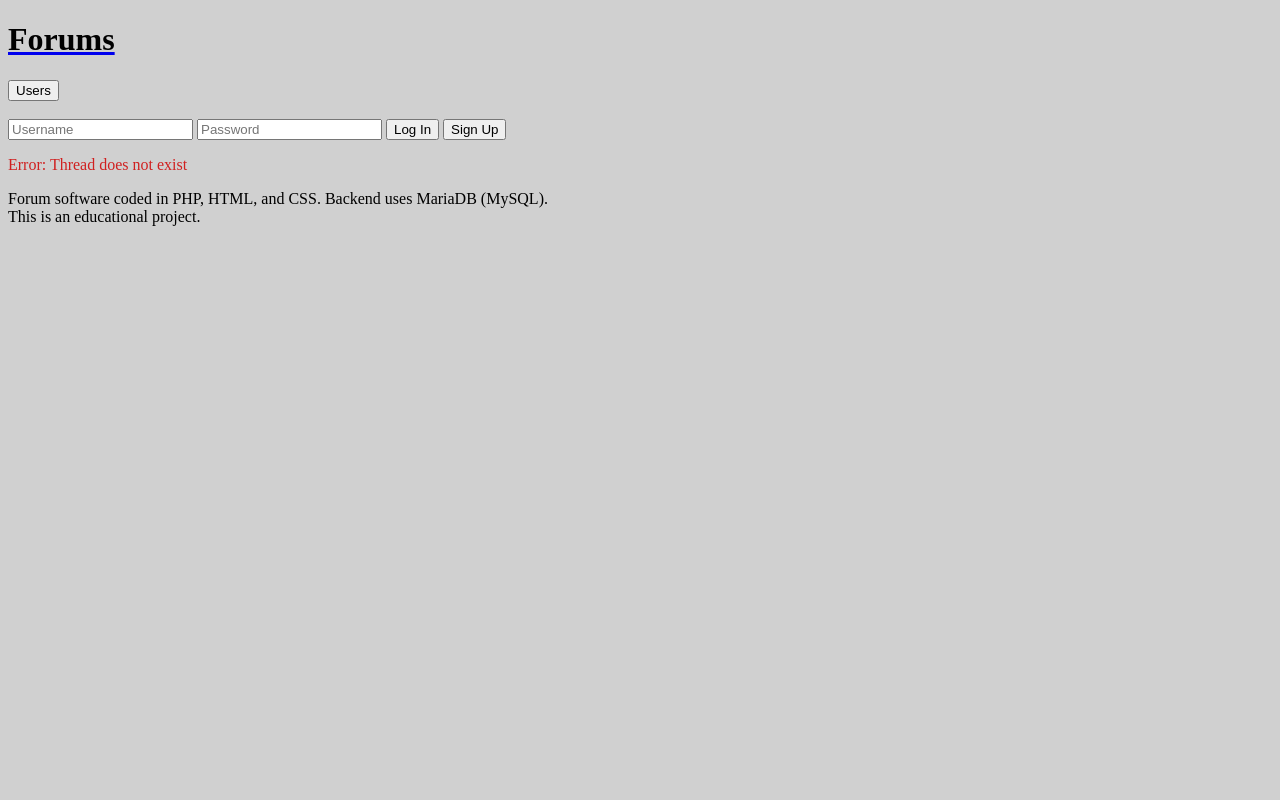
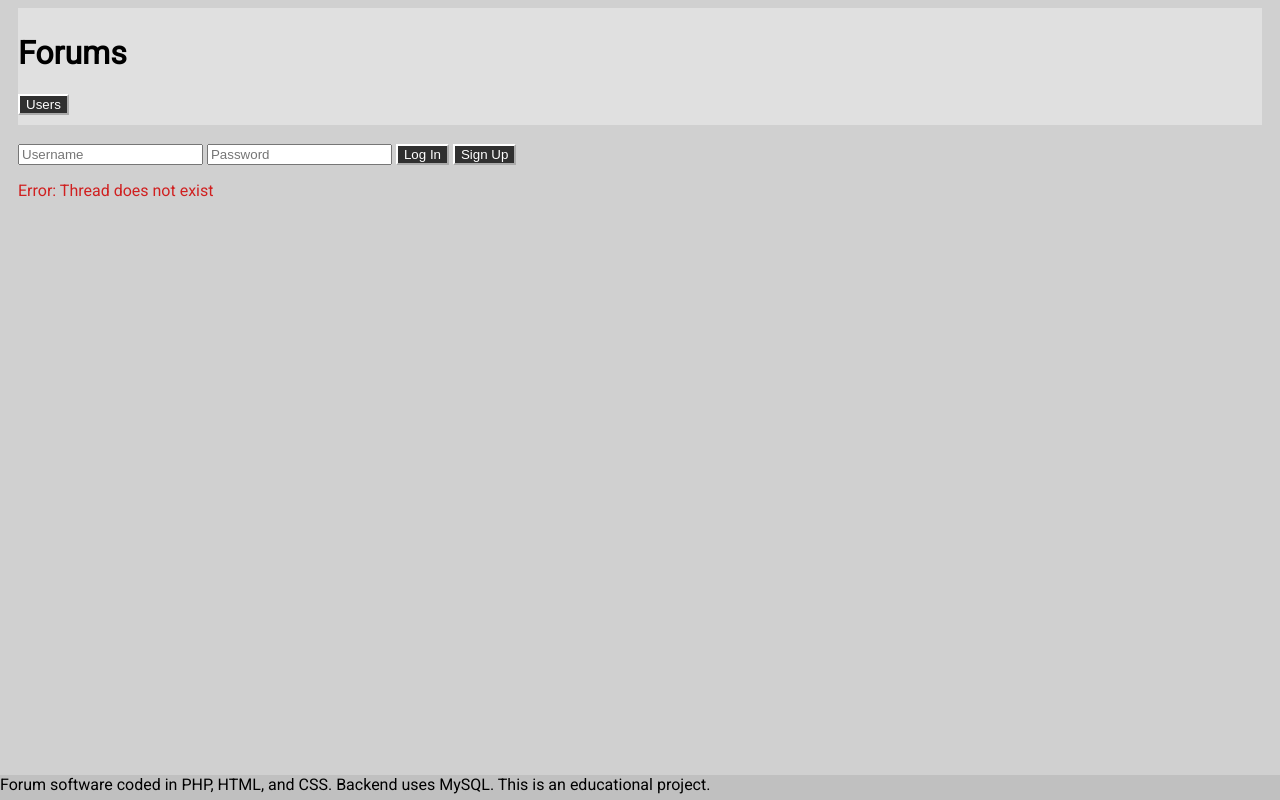
Before and after one commit to danielabbott/Forum, a PHP site: page /thread.php?id=1 in a window 1280 px wide. Run offline with PHP 8.4, Linux system fonts and the light colour scheme; data that the repository does not hold is empty.

Commit message:
UI improvements

```diff
--- a/footer.php
+++ b/footer.php
@@ -1,5 +1,5 @@
 <footer id="footer">
-<p>Forum software coded in PHP, HTML, and CSS. Backend uses MariaDB (MySQL).<br>This is an educational project.</p>
+Forum software coded in PHP, HTML, and CSS. Backend uses MySQL. This is an educational project.
 </footer>
 </body>
 </html>
--- a/header.php
+++ b/header.php
@@ -4,13 +4,13 @@
 <head>
     <title>Forum</title>
     <link rel="stylesheet" href="style.css" type="text/css">
+    <link href="https://fonts.googleapis.com/css?family=Roboto" rel="stylesheet">
 </head>
 
 <body id='body'>
 
 <div id='header'>
-	<a href='index.php'><h1 style="color:black;">Forums</h1></a>
-</div>
+	<a href='index.php' id="ForumName"><h1 style="color:black;">Forums</h1></a>
 
 <div>
 
@@ -36,6 +36,7 @@ if(isset($_SESSION['username'])) {
 ?>
 
 </div>
+</div>
 
 <?php
 
--- a/style.css
+++ b/style.css
@@ -4,28 +4,51 @@ table, th, td {
 
 body {
     background-color: #d0d0d0;
+    padding-left : 10px;
+    padding-right : 10px;
+    font-family: 'Roboto', sans-serif;
+}
+
+#ForumName {
+	text-decoration: none;
 }
 
 #header {
 	width: 100%;
 	top: 0;
 	left: 0;
+    background-color: #e0e0e0;
+    padding-bottom: 10px;
+    padding-top: 5px;
 }
 
 #footer {
+    background-color: #c0c0c0;
 	width: 100%;
-	height: 50px;
+    position: fixed;
+    bottom: 0;
+	height: 25px;
+	left:0;
 }
 
 #sectionHeader {
-    border: 1px solid black;
+    background-color: #d5d5f5;
 }
 
 #post {
-	color: white;
-	background-color: #a0a0b0;
+	background-color: #d5d5d5;
 }
 
 p.error {
 	color: #d02020;
 }
+
+button, input[type=button], input[type=submit], input[type=reset] {
+	border-color: white;
+	background-color: #303030;
+	color: white;
+}
+
+button:hover, input[type=button]:hover, input[type=submit]:hover, input[type=reset]:hover {
+  background-color: #606060;
+}
--- a/thread.php
+++ b/thread.php
@@ -19,7 +19,7 @@ if(!$result || $result->num_rows == 0) {
 	echo '<p class="error">Error: Thread does not exist</p>';
 } else {
 	$record = $result->fetch_assoc();
-	echo '<div id="sectionHeader">';
+	echo '<br/><div id="sectionHeader">';
 
     ?>
 
@@ -38,7 +38,7 @@ if(!$result || $result->num_rows == 0) {
 
     <?php
 
-	echo '</div>';
+	echo '</div><br/>';
 
 	/* Get posts in thread */
 
```
